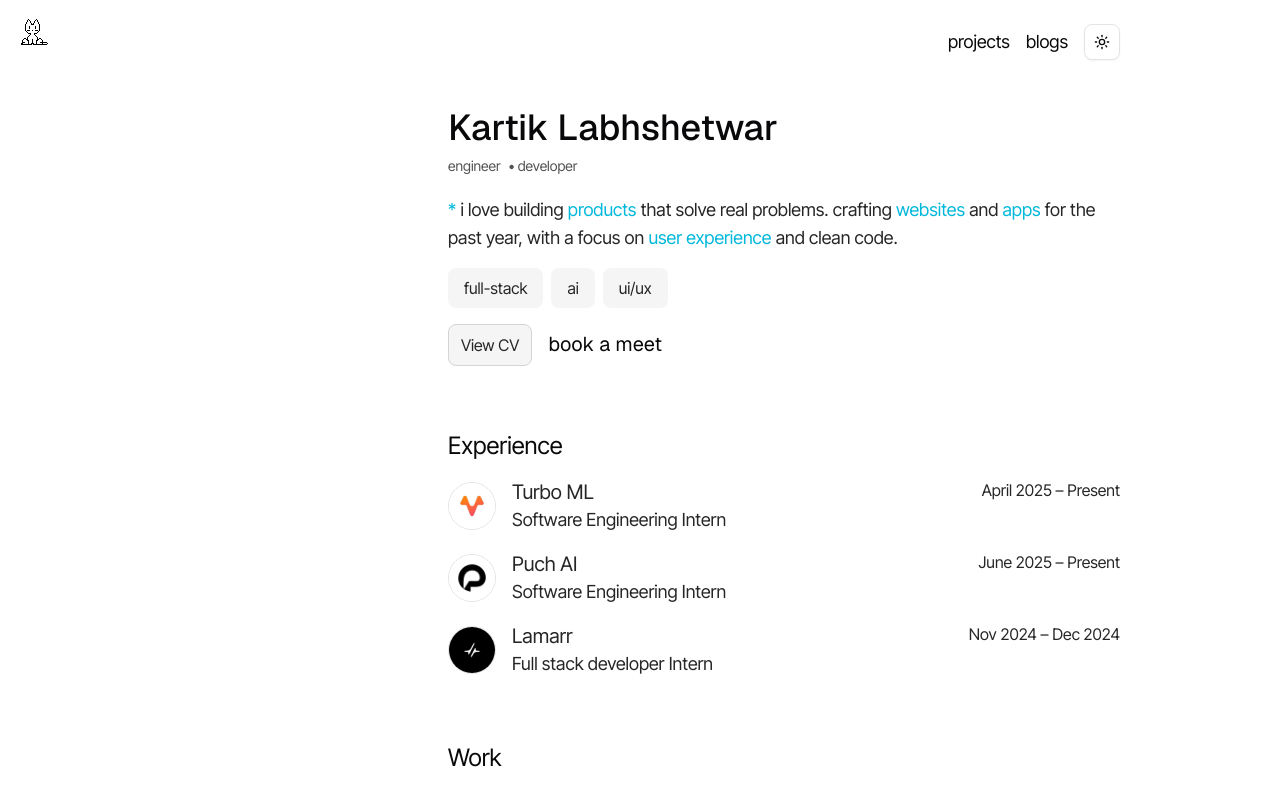
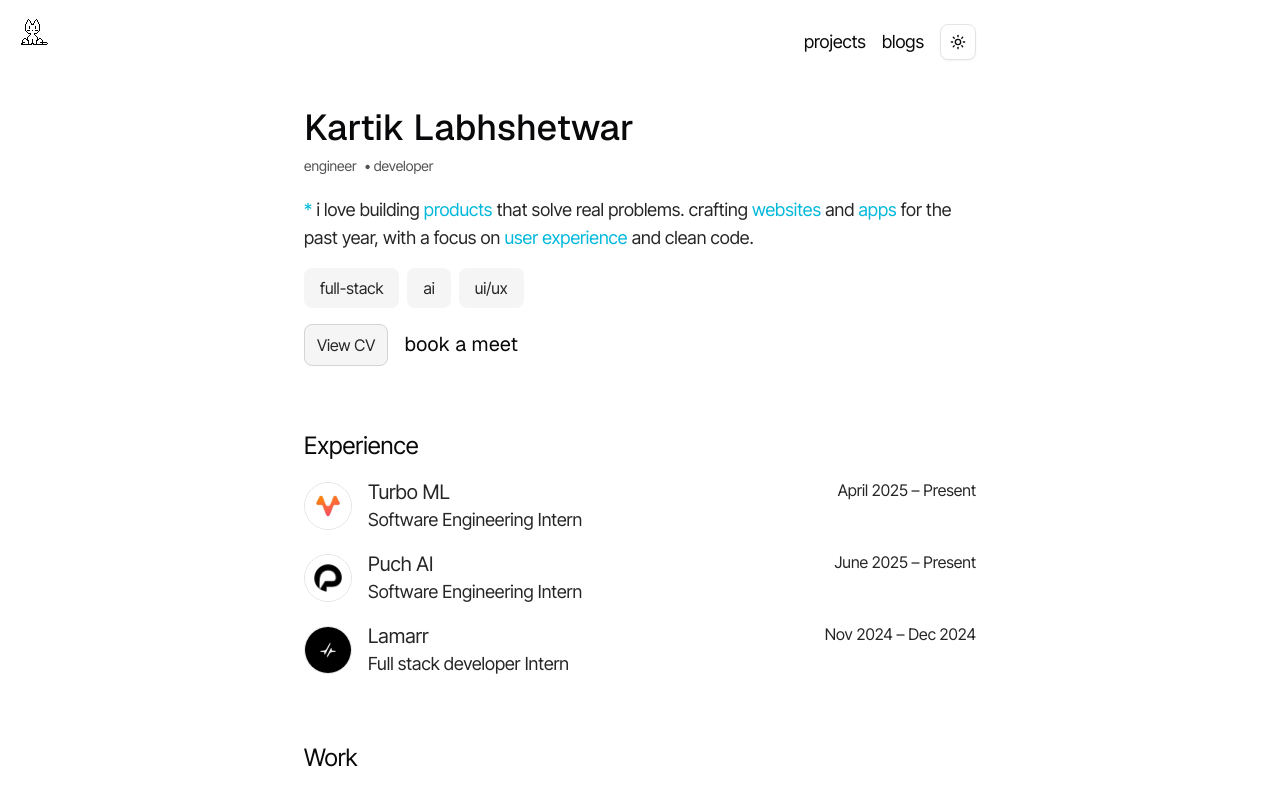
Before and after one commit to fpcMotif/kartik, a Next.js app: page / in a window 1280 px wide. Shown: the top 800 px of the page. Built offline with nearby package versions, Linux system fonts and the light colour scheme.

Commit message:
fix: layout fix for screen size >27 inch

```diff
--- a/src/app/page.tsx
+++ b/src/app/page.tsx
@@ -27,7 +27,7 @@
   return (
     <div className="min-h-screen">
       <OnekoCat />
-      <div className="flex flex-col items-start px-6 md:px-12 lg:ml-100 pt-4 md:pt-6 space-y-8 md:space-y-12 max-w-3xl mx-auto">
+      <div className="flex flex-col items-start px-6 md:px-12 pt-4 md:pt-6 space-y-8 md:space-y-12 max-w-3xl w-full mx-auto">
         <div className="w-full flex justify-end items-center gap-4">
           <Link href={"/projects"} className="text-md md:text-lg hover:underline">
             projects
```
